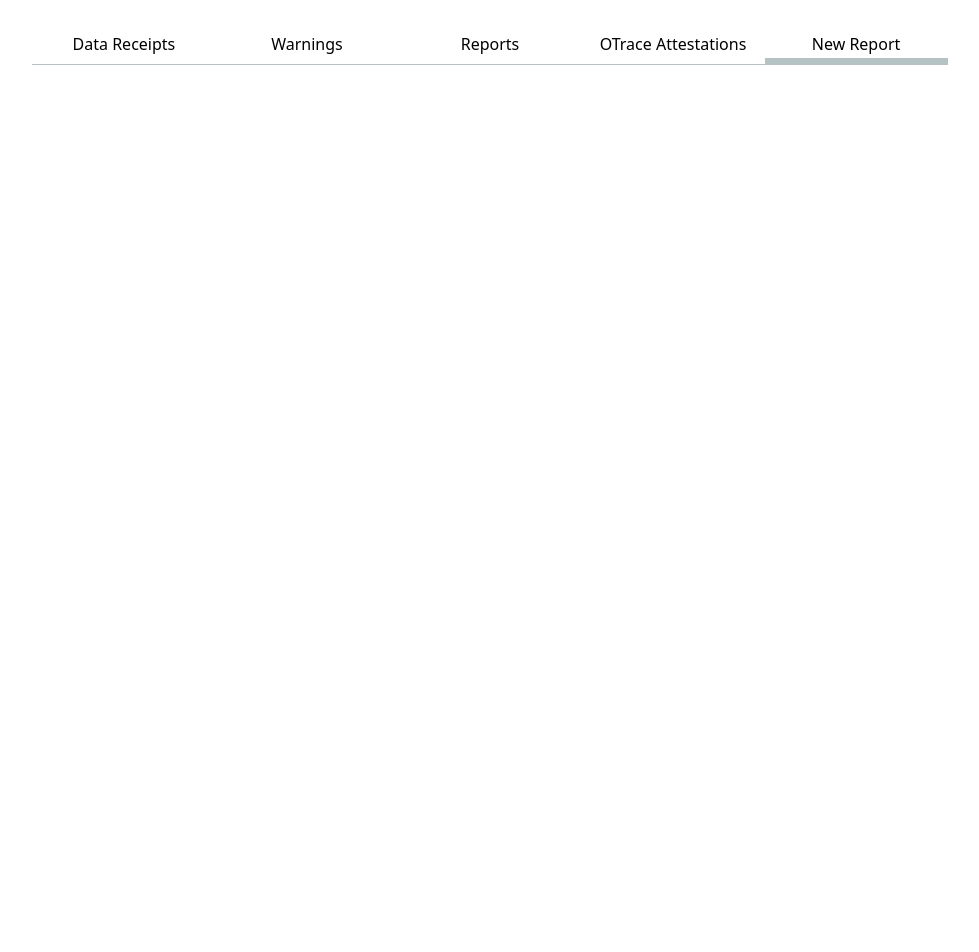
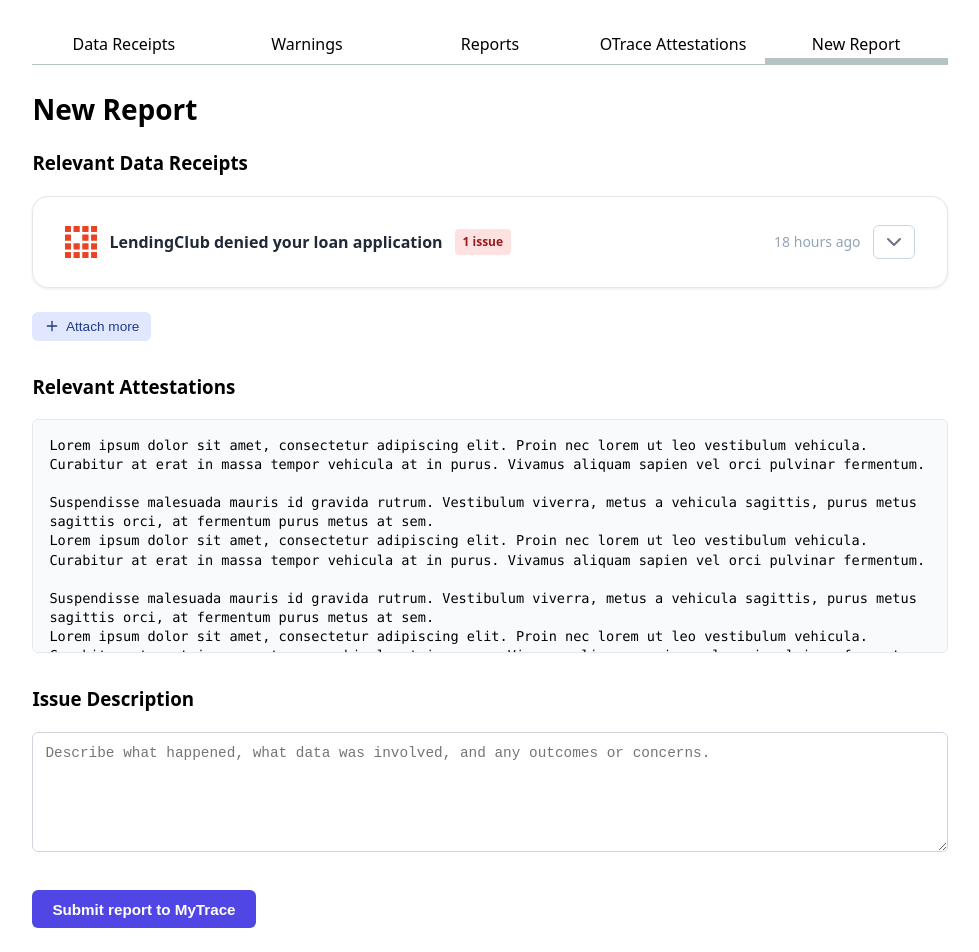
Before and after one commit to nicolatl/mytrace-web, a SvelteKit app: page /newreport in a window 1280 px wide. Shown: the whole page, without its empty margins (150-1129 px from the left). Before the commit the page ends 800 px from the top, so only its background shows below. Built offline with nearby package versions, Linux system fonts and the light colour scheme.

Commit message:
add report page and attestations page with lipsum

```diff
--- a/src/lib/DataReceipt.svelte
+++ b/src/lib/DataReceipt.svelte
@@ -4,6 +4,8 @@
   export let data;
   export let logosrc;
   export let controllersite;
+  export let showReportButton = true;
+
 
   let expanded = false;
 
@@ -74,7 +76,9 @@
           <li><strong>{datum}</strong> for <em>{purpose}</em>
             {#if hasCarPayments && datum.includes("car payment data") && purpose !== "credit decisioning"}
               <span class="issue-label">⚠ This data was used for credit decisioning</span>
-              <a href="/newreport" class="report-button">Report This</a>
+              {#if showReportButton}
+                <a href="/newreport" class="report-button">Report This</a>
+              {/if}
             {/if}
           </li>
         {/each}
--- a/src/routes/newreport/+page.svelte
+++ b/src/routes/newreport/+page.svelte
@@ -0,0 +1,148 @@
+<script>
+  import DataReceipt from '$lib/DataReceipt.svelte';
+  import { Plus } from 'lucide-svelte';
+  import { base } from '$app/paths';
+
+  let receipts = [
+    {
+      context: {
+        controller: "LendingClub",
+        operation: "denied your loan application",
+        data: [
+          {
+            type: "Bank Transactions",
+            provider: "Citibank",
+            logo: `${base}/logos/citibank.jpeg`
+          },
+          {
+            type: "Utility Payments",
+            provider: "Eversource",
+            logo: `${base}/logos/eversource.png`
+          },
+          {
+            type: "Car Payments",
+            provider: "Ally Financial",
+            logo: `${base}/logos/allyfinancial.png`
+          }
+        ],
+        basis: {
+          controller: "LendingClub",
+          status: "Active",
+          expiry: "August 8, 2025",
+          terms: [
+            ["3 months of bank transaction data", "credit decisioning"],
+            ["12 months of utility payment data", "credit decisioning"],
+            ["12 months of car payment data", "marketing"]
+          ],
+          timestamp: "1 week ago"
+        }
+      },
+      timestamp: "18 hours ago"
+    }
+  ];
+</script>
+
+<h2>New Report</h2>
+
+<section>
+  <h3>Relevant Data Receipts</h3>
+  {#each receipts as receipt}
+    <DataReceipt data={receipt} logosrc={`${base}/logos/lendingclub.png`} controllersite="lendingclub.com" showReportButton={false}/>
+  {/each}
+
+  <button class="attach-button">
+    <Plus size="16" />
+    Attach more
+  </button>
+</section>
+
+<section>
+  <h3>Relevant Attestations</h3>
+  <pre class="attestations-box">
+Lorem ipsum dolor sit amet, consectetur adipiscing elit. Proin nec lorem ut leo vestibulum vehicula.
+Curabitur at erat in massa tempor vehicula at in purus. Vivamus aliquam sapien vel orci pulvinar fermentum.
+
+Suspendisse malesuada mauris id gravida rutrum. Vestibulum viverra, metus a vehicula sagittis, purus metus sagittis orci, at fermentum purus metus at sem.
+Lorem ipsum dolor sit amet, consectetur adipiscing elit. Proin nec lorem ut leo vestibulum vehicula.
+Curabitur at erat in massa tempor vehicula at in purus. Vivamus aliquam sapien vel orci pulvinar fermentum.
+
+Suspendisse malesuada mauris id gravida rutrum. Vestibulum viverra, metus a vehicula sagittis, purus metus sagittis orci, at fermentum purus metus at sem.
+Lorem ipsum dolor sit amet, consectetur adipiscing elit. Proin nec lorem ut leo vestibulum vehicula.
+Curabitur at erat in massa tempor vehicula at in purus. Vivamus aliquam sapien vel orci pulvinar fermentum.
+
+Suspendisse malesuada mauris id gravida rutrum. Vestibulum viverra, metus a vehicula sagittis, purus metus sagittis orci, at fermentum purus metus at sem.
+Lorem ipsum dolor sit amet, consectetur adipiscing elit. Proin nec lorem ut leo vestibulum vehicula.
+Curabitur at erat in massa tempor vehicula at in purus. Vivamus aliquam sapien vel orci pulvinar fermentum.
+
+Suspendisse malesuada mauris id gravida rutrum. Vestibulum viverra, metus a vehicula sagittis, purus metus sagittis orci, at fermentum purus metus at sem.
+Lorem ipsum dolor sit amet, consectetur adipiscing elit. Proin nec lorem ut leo vestibulum vehicula.
+Curabitur at erat in massa tempor vehicula at in purus. Vivamus aliquam sapien vel orci pulvinar fermentum.
+
+Suspendisse malesuada mauris id gravida rutrum. Vestibulum viverra, metus a vehicula sagittis, purus metus sagittis orci, at fermentum purus metus at sem.
+  </pre>
+</section>
+
+<section>
+  <h3>Issue Description</h3>
+  <textarea class="issue-textarea" placeholder="Describe what happened, what data was involved, and any outcomes or concerns."></textarea>
+</section>
+
+<button class="submit-button">Submit report to MyTrace</button>
+
+<style>
+  h2 {
+    font-size: 1.75rem;
+    margin-bottom: 1rem;
+  }
+
+  section {
+    margin-bottom: 2rem;
+  }
+
+  .attach-button {
+    margin-top: 0.5rem;
+    background-color: #e0e7ff;
+    color: #1e3a8a;
+    font-size: 0.85rem;
+    font-weight: 500;
+    padding: 0.4rem 0.75rem;
+    border-radius: 6px;
+    border: none;
+    display: inline-flex;
+    align-items: center;
+    gap: 0.35rem;
+    cursor: pointer;
+    transition: background-color 0.15s ease;
+  }
+
+  .attach-button:hover {
+    background-color: #c7d2fe;
+  }
+
+  .issue-textarea {
+    width: 100%;
+    min-height: 120px;
+    padding: 0.75rem;
+    border: 1px solid #d1d5db;
+    border-radius: 6px;
+    font-size: 0.9rem;
+    resize: vertical;
+    box-sizing: border-box;
+  }
+
+  .submit-button {
+    background-color: #4f46e5;
+    color: #ffffff;
+    font-size: 0.95rem;
+    font-weight: 600;
+    padding: 0.65rem 1.25rem;
+    border-radius: 6px;
+    border: none;
+    cursor: pointer;
+    transition: background-color 0.2s ease;
+  }
+
+  .submit-button:hover {
+    background-color: #4338ca;
+  }
+</style>
--- a/static/style.css
+++ b/static/style.css
@@ -245,3 +245,16 @@
   outline: none;
   box-shadow: 0 0 0 2px #fee2e2;
 }
+
+.attestations-box {
+  background-color: #f9fafb;
+  border: 1px solid #e5e7eb;
+  padding: 1rem;
+  border-radius: 6px;
+  font-family: ui-monospace, SFMono-Regular, Menlo, Monaco, Consolas, monospace;
+  font-size: 0.85rem;
+  line-height: 1.4;
+  max-height: 200px;
+  overflow-y: auto;
+  white-space: pre-wrap;
+}
```
Also changed, not shown: src/routes/attestations/+page.svelte (+23 -0 lines).
